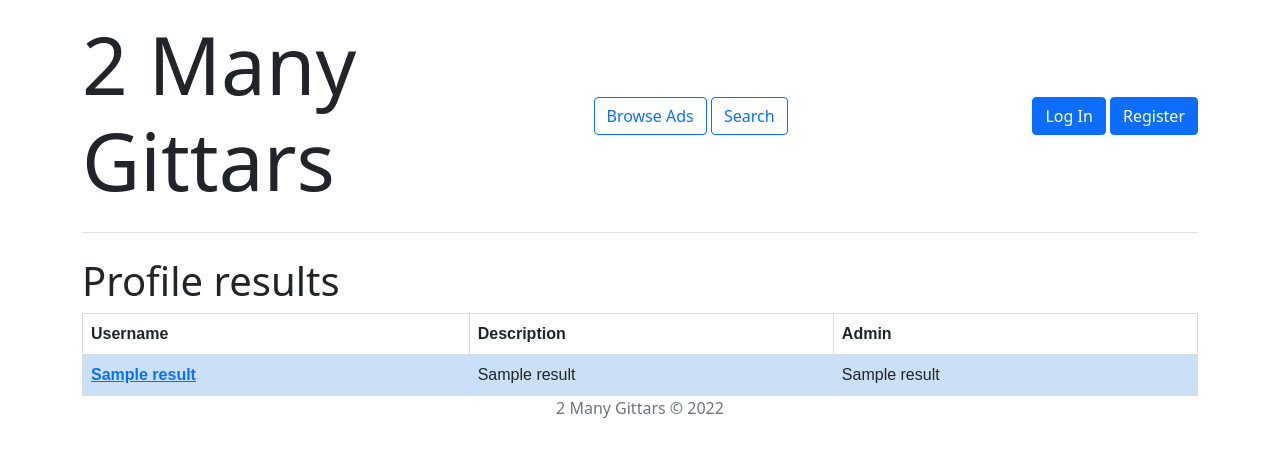
After one commit to sampsaoinonen/tsoha-martketplace, a Flask app: template templates/profiles.html in a window 1280 px wide. The commit adds this page. Shown: the top 457 px of the page. Run offline with Flask 2, Linux system fonts and the light colour scheme; the template is opened without the code that fills it: most values are stand-ins (such as "Sample title", 1, 10 or a date in 2020).

Commit message:
Create profile search and html tweak

```diff
--- a/templates/ad.html
+++ b/templates/ad.html
@@ -10,7 +10,7 @@
 {% if session.user_id == ad[13] or session.admin %}
 <div class="col-md-3 mb-2 justify-content-center mb-md-0">
     <a href="/ad/{{ad[0]}}/delete"> <button class="btn btn-outline-danger px-3 ms-2">Delete ad</button></a>
-    <a href="/ad/{{ad[0]}}/edit"><button class="btn btn-outline-success px-3 ms-2">Edit ad</button></a>
+    <a href="/ad/{{ad[0]}}/edit"><button class="btn btn-outline-primary px-3 ms-2">Edit ad</button></a>
 </div>
 {% endif %}
 
--- a/templates/layout.html
+++ b/templates/layout.html
@@ -22,10 +22,10 @@
                 {% if session.user_id %}
                 <a href="/new_ad"><button type="button" class="btn btn-outline-primary">New Ad</button></a>
                 <a href="/browse"> <button type="button" class="btn btn-outline-primary">Browse Ads</button></a>
-                <a href="/search"> <button type="button" class="btn btn-outline-primary">Search Ad</button></a>
+                <a href="/search"> <button type="button" class="btn btn-outline-primary">Search</button></a>
                 {% else %}
                 <a href="/browse"> <button type="button" class="btn btn-outline-primary">Browse Ads</button></a>
-                <a href="/search"> <button type="button" class="btn btn-outline-primary">Search Ad</button></a>
+                <a href="/search"> <button type="button" class="btn btn-outline-primary">Search</button></a>
                 {% endif %}
             </div>
 
--- a/templates/message.html
+++ b/templates/message.html
@@ -18,11 +18,7 @@
       background-color: #cae0f7;
     }
   </style>
-  <div class="col-md-3 text-end justify-content-center">
-    <a href="/new_message"><button type="button" class="btn btn-outline-primary">New Message</button></a>
-    <a href="/inbox"><button type="button" class="btn btn-outline-primary">Received</button></a>
-    <a href="/sent"><button type="button" class="btn btn-outline-primary">Sent</button></a>
-  </div>
+  {% include "message_buttons.html" %}
   <br>
   <table>
     <th>Subject</th>
--- /dev/null
+++ b/templates/message_buttons.html
@@ -0,0 +1,5 @@
+<div class="col justify-content-center">
+    <a href="/new_message"><button type="button" class="btn btn-outline-primary">New Message</button></a>
+    <a href="/inbox"><button type="button" class="btn btn-outline-primary">Received</button></a>
+    <a href="/sent"><button type="button" class="btn btn-outline-primary">Sent</button></a>
+</div>
--- a/templates/profile.html
+++ b/templates/profile.html
@@ -27,7 +27,7 @@
 </div>
 <div class="mb-4 text-primary" style="text-align: left;">
     <a href="/profile/{{profile[0][0]}}/edit_profile">
-        <button class="btn btn-outline-success px-4 ms-3">Edit profile</button>
+        <button class="btn btn-outline-primary px-4 ms-3">Edit profile</button>
     </a>
 </div>
 {% endif %}
--- /dev/null
+++ b/templates/profiles.html
@@ -0,0 +1,34 @@
+{% extends "layout.html" %}
+{% block title %} Browse {% endblock %}
+{% block content %}
+<h1>Profile results</h1>
+<style>
+    table {
+      font-family: arial, sans-serif;
+      border-collapse: collapse;
+      width: 100%;
+    }
+
+    td, th {
+      border: 1px solid #dddddd;
+      text-align: left;
+      padding: 8px;
+    }
+
+    tr:nth-child(even) {
+      background-color: #cae0f7;
+    }
+  </style>
+  <table>
+    <th>Username</th>
+    <th>Description</th>
+    <th>Admin</th>
+  {% for result in results %}
+  <tr>
+    <th><a href="/profile/{{result[0]}}">{{result[1]}}</a></th>
+    <td>{{result[2]}}</td>
+    <td>{{result[3]}}</td>
+  </tr>
+{% endfor %}
+</table>
+{% endblock %}
--- a/templates/search.html
+++ b/templates/search.html
@@ -1,6 +1,12 @@
 {% extends "layout.html" %}
 {% block title %} 2 Many Gittars {% endblock %}
 {% block content %}
+<div class="col justify-content-center">
+
+    <a href="/search"><button type="button" class="btn btn-outline-primary">Search ad</button></a>
+    <a href="/search_profile"><button type="button" class="btn btn-outline-primary">Search profile</button></a>
+</div>
+<br>
 <h1>Search ad</h1>
 <form action="/search_result" onsubmit="return validateForm()" method="GET">
     <input type="hidden" name="csrf_token" value="{{ session.csrf_token }}">
--- a/users.py
+++ b/users.py
@@ -55,6 +55,11 @@ def get_profile(id):
         return False
     return user_info
 
+def search_profile(username):
+    sql = "SELECT id, username, description, admin FROM users WHERE LOWER(username) LIKE :username ORDER BY ID"
+    result = db.session.execute(sql, {"username":"%"+username+"%"})
+    return result.fetchall()
+
 def update_description(description, user_id, profile_id):
     if user_id == profile_id or session["admin"]:
         db.session.execute("UPDATE users SET description=:description WHERE id=:profile_id",{"description":description, "profile_id":profile_id})
--- a/validators.py
+++ b/validators.py
@@ -63,6 +63,12 @@ def search(username, title, description, price_low, price_high):
         return False
     return True
 
+def search_profile(username):
+    if len(username) > 20:
+        flash("Username has to be no more than 20 characters!", "error")
+        return False
+    return True
+
 def image(image_name, data_size):
     if not image_type(image_name):
         flash("Invalid filetype!", "error")
```
Also changed, not shown: routes.py (+18 -0 lines), templates/inbox.html (+2 -8 lines), templates/new_message.html (+2 -8 lines), templates/search_profile.html (added, +21 -0 lines), templates/sent.html (+2 -7 lines).
